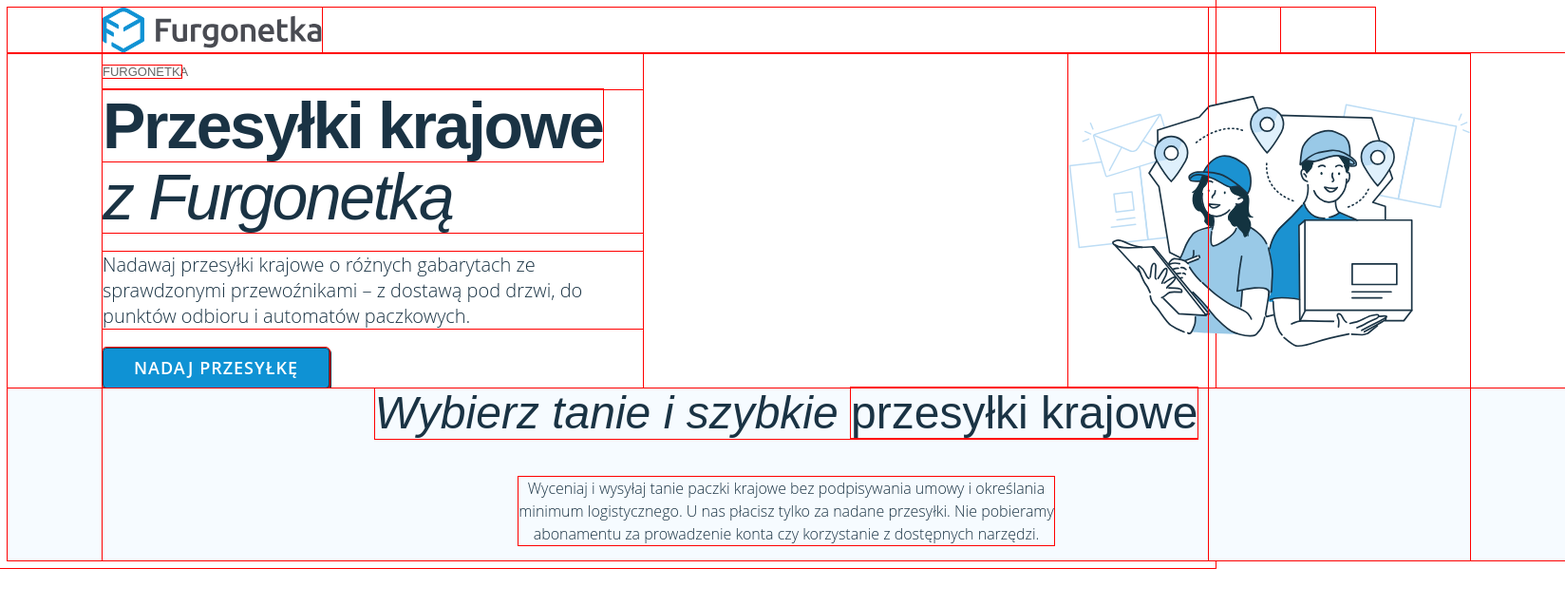
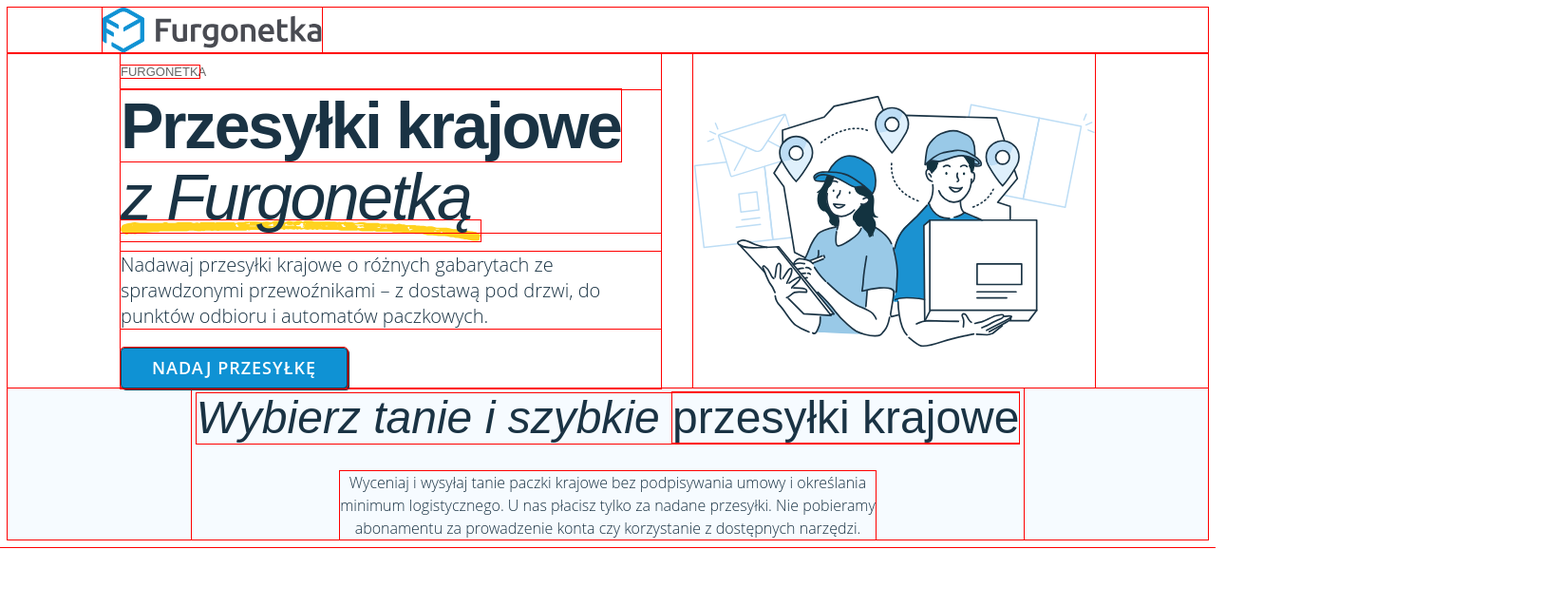
Before and after one commit to fufako/furgonetka-rekrutacja, a React (Create React App) app: page / in a window 1280 px wide. Shown: the top 638 px of the page at 95% size, 1648 px wide, since content can reach past the window. Built offline with nearby package versions, Linux system fonts and the light colour scheme; a web font is replaced by a local one.

Commit message:
Fix root styling

```diff
--- a/src/App.css
+++ b/src/App.css
@@ -52,14 +52,12 @@
   color: #1a3344;
   display: flex;
   flex-direction: column;
-  align-items: flex-start;
   padding: 0px;
-  position: relative;
 }
 .menu {
   display: flex;
   flex-direction: row;
-  justify-content: center;
+  justify-content: flex-start;
   align-items: center;
   padding: 0px 100px;
   gap: 32px;
@@ -70,7 +68,6 @@
   align-items: center;
   padding: 0px;
   gap: 101px;
-  width: 1240px;
   height: 48px;
 }
 .menu__logo {
@@ -80,11 +77,10 @@
 .header {
   display: flex;
   flex-direction: row;
-  justify-content: space-between;
+  justify-content: space-evenly;
   align-items: center;
   padding: 0px 100px;
   gap: 15px;
-  width: 1440px;
 }
 .header__left-container {
   display: flex;
@@ -92,6 +88,7 @@
   align-items: flex-start;
   padding: 0px;
   width: 569px;
+  position: relative;
 }
 .header__subtitle {
   font-family: "Ubuntu", sans-serif;
@@ -113,7 +110,7 @@
   letter-spacing: -0.035em;
   margin: 0px;
 }
-.header__title span {
+.header__title-bolder {
   font-family: "Ubuntu", sans-serif;
   font-style: normal;
   font-weight: 700;
@@ -146,14 +143,19 @@
   width: 423px;
   height: 352px;
 }
+.header__marker {
+  position: absolute;
+  left: 0px;
+  top: 176px;
+  z-index: -1;
+}
 .promotion {
   display: flex;
   flex-direction: row;
-  justify-content: space-between;
+  justify-content: center;
   align-items: center;
   padding: 0px 100px;
   gap: 15px;
-  width: 1440px;
   background-color: #f6fbff;
 }
 .promotion__container {
@@ -163,15 +165,14 @@
   align-items: center;
   padding: 0px;
   gap: 24px;
-  width: 1440px;
 }
 .promotion__title {
   font-family: "Ubuntu", sans-serif;
   font-style: italic;
   font-weight: 500;
   font-size: 48px;
-  margin: 0;
   line-height: 110%;
+  margin: 5px;
 }
 .promotion__title span {
   font-family: "Ubuntu", sans-serif;
@@ -186,4 +187,5 @@
   line-height: 150%;
   text-align: center;
   width: 564px;
+  margin: 0px;
 }
--- a/src/App.less
+++ b/src/App.less
@@ -39,14 +39,13 @@
   color: #1a3344;
   display: flex;
   flex-direction: column;
-  align-items: flex-start;
+  //   align-items: flex-start;
   padding: 0px;
-  position: relative;
 }
 .menu {
   display: flex;
   flex-direction: row;
-  justify-content: center;
+  justify-content: flex-start;
   align-items: center;
   padding: 0px 100px;
   gap: 32px;
@@ -56,7 +55,7 @@
     align-items: center;
     padding: 0px;
     gap: 101px;
-    width: 1240px;
+    // width: 1240px;
     height: 48px;
   }
   &__logo {
@@ -67,17 +66,18 @@
 .header {
   display: flex;
   flex-direction: row;
-  justify-content: space-between;
+  justify-content: space-evenly;
   align-items: center;
   padding: 0px 100px;
   gap: 15px;
-  width: 1440px;
+  //   width: 1440px;
   &__left-container {
     display: flex;
     flex-direction: column;
     align-items: flex-start;
     padding: 0px;
     width: 569px;
+    position: relative;
   }
   &__subtitle {
     .title-font(300, normal,13px);
@@ -92,7 +92,7 @@
     line-height: 75px;
     letter-spacing: -0.035em;
     margin: 0px; //xxx
-    span {
+    &-bolder {
       .title-font(700,normal,68px);
     }
   }
@@ -108,16 +108,22 @@
     width: 423px;
     height: 352px;
   }
+  &__marker {
+    position: absolute;
+    left: 0px;
+    top: 176px;
+    z-index: -1;
+  }
 }
 
 .promotion {
   display: flex;
   flex-direction: row;
-  justify-content: space-between;
+  justify-content: center;
   align-items: center;
   padding: 0px 100px;
   gap: 15px;
-  width: 1440px;
+  //   width: 1440px;
   background-color: @secondary-background;
   &__container {
     display: flex;
@@ -126,12 +132,12 @@
     align-items: center;
     padding: 0px;
     gap: 24px;
-    width: 1440px;
+    // width: 1440px;
   }
   &__title {
     .title-font(500, italic, 48px);
-    margin: 0;
     line-height: 110%;
+    margin: 5px;
     span {
       .title-font(500, normal, 48px);
     }
@@ -141,5 +147,6 @@
     line-height: 150%;
     text-align: center;
     width: 564px;
+    margin: 0px;
   }
 }
--- a/src/components/Header.js
+++ b/src/components/Header.js
@@ -1,4 +1,5 @@
 import HeaderImage from "../images/header-image.svg"
+import UnderlineMarker from "../images/marker-underline.svg"
 const Header = () => {
   return (
     <div className="header">
@@ -6,8 +7,14 @@
         <p className="header__subtitle">FURGONETKA</p>
         <h1 className="header__title">
           {" "}
-          <span>Przesyłki krajowe </span>z Furgonetką
+          <span className="header__title-bolder">Przesyłki krajowe </span>z
+          Furgonetką
         </h1>
+        <img
+          src={UnderlineMarker}
+          alt="underline-marker"
+          className="header__marker"
+        />
         <p className="header__description">
           Nadawaj przesyłki krajowe o różnych gabarytach ze sprawdzonymi
           przewoźnikami – z dostawą pod drzwi, do punktów odbioru i automatów
```
Also changed, not shown: src/images/marker-underline.svg (added), 1 other file (tests, documents, lock files or other folders).
